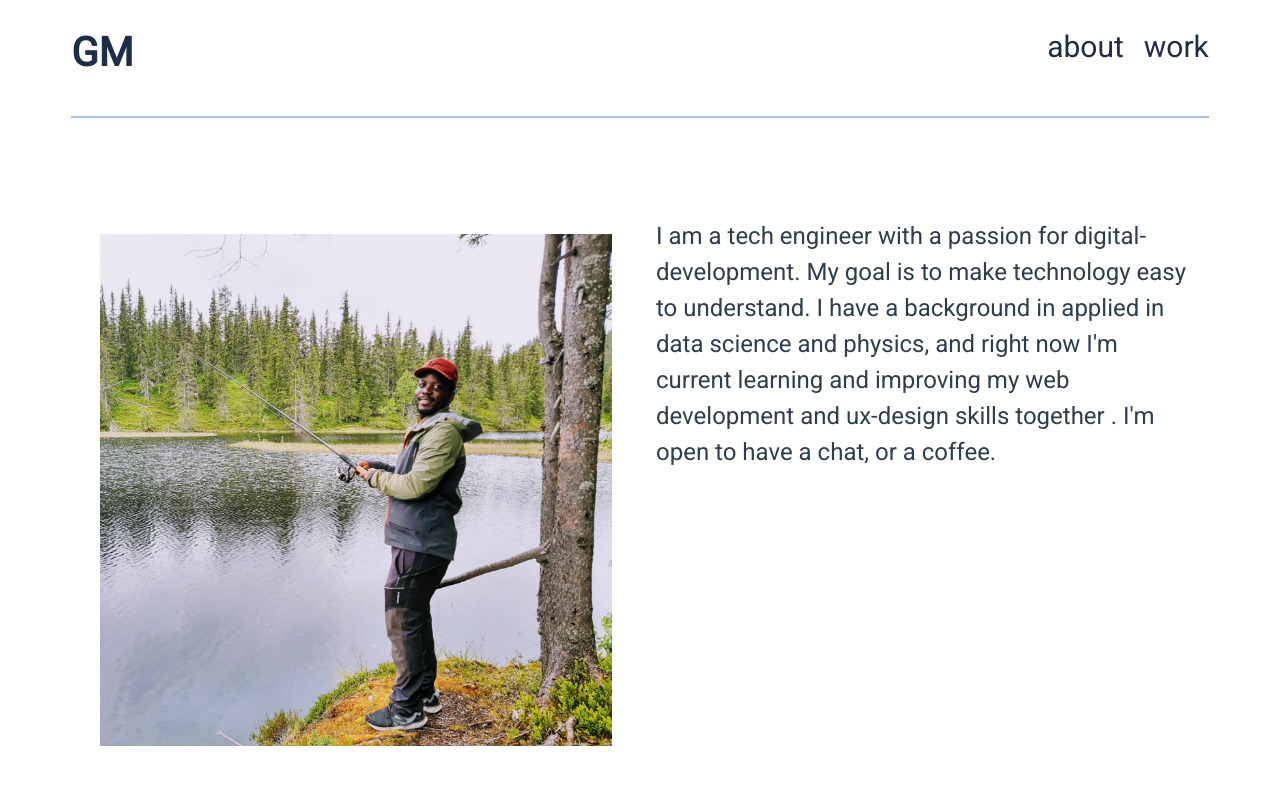
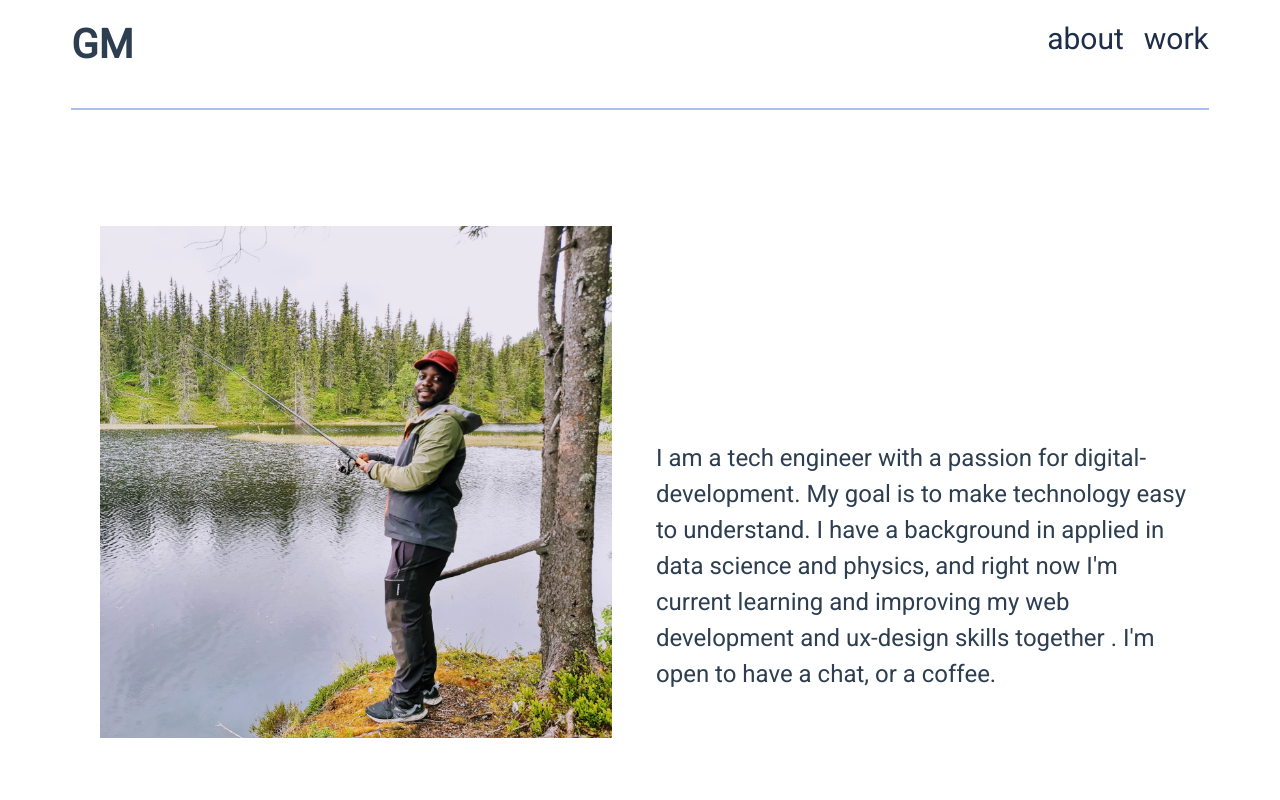
Before and after one commit to tenderking/portfolio, a Vue app: page /about in a window 1280 px wide. Shown: the top 800 px of the page. Built offline with nearby package versions, Linux system fonts and the light colour scheme.

Commit message:
refactor: added dark mode

```diff
--- a/src/App.vue
+++ b/src/App.vue
@@ -15,18 +15,42 @@
 
 <script>
 	export default {
-  name: "App"
+		name: "App",
 	};
 </script>
 
 <style>
-#app {
+	body {
+		--color-60: #2c81df;
+		--color-10: #1e2d48;
+		--color-20: #2c3e50;
+		--color-80: #a9c0ef;
+		--color-85: hsl(220, 90%, 85%);
+		--color-90: hsl(220, 69%, 70%);
+		--color-100: white;
+		--color-sec-60: burlywood;
+		--color-text: var(--color-20);
+		--color-text-2: var(--color-80);
+		--color-text-3: var(--color-10);
+		--color-bg: var(--color-60);
+		--bg: var(--color-100);
+
 		font-family: "Roboto", sans-serif;
 		-webkit-font-smoothing: antialiased;
 		-moz-osx-font-smoothing: grayscale;
 		text-align: center;
-  color: #2c3e50;
+		color: var(--color-text);
+		background: var(--bg);
 		margin-top: auto;
+	}
+	@media (prefers-color-scheme: dark) {
+		body {
+			--color-text: var(--color-85);
+			--color-text-2: var(--color-90);
+			--color-text-3: var(--color-80);
+			--color-bg: var(--color-20);
+			--bg: var(--color-10);
+		}
 	}
 
 	nav {
@@ -37,14 +61,14 @@ nav {
 		margin-bottom: 20px;
 		margin: 0 5%;
 		padding-bottom: 20px;
-  border-bottom: 2px double #a9c0ef;
+		border-bottom: 2px double var(--color-80);
 	}
 
 	.nav-logo {
 		font-weight: bold;
 		font-size: 40px;
 		text-transform: uppercase;
-  color: #1e2d48;
+		color: var(--color-text);
 		margin: 0;
 		text-decoration: none;
 	}
@@ -60,7 +84,7 @@ nav {
 	}
 	.nav-about,
 	.nav-work {
-  color: #1e2d48;
+		color: var(--color-text-3);
 		text-decoration: none;
 		font-weight: 200;
 		font-size: 30px;
@@ -89,10 +113,10 @@ nav {
 	.nav-work:hover::after {
 		width: 100%;
 
-  background: burlywood;
+		background: var(--color-sec-60);
 	}
 	.nav-about:active,
 	.nav-work:active {
-  color: burlywood;
+		color: var(--color-sec-60);
 	}
 </style>
--- a/src/components/about.vue
+++ b/src/components/AboutPage.vue
@@ -129,7 +129,7 @@
 
 <script>
 	export default {
-		name: "About",
+		name: "AboutPage",
 	};
 </script>
 
@@ -171,13 +171,16 @@
 	}
 
 	#profile-pic {
-		width: 90%;
+		max-width: 90%;
 		padding: 1rem;
 	}
 
 	.intro {
 		width: 50%;
 		text-align: left;
+		margin-bottom: 4em;
+		display: grid;
+		place-content: center;
 	}
 
 	p {
@@ -189,7 +192,7 @@
 	}
 
 	.skills-overview {
-		background: #2c81df;
+		background: var(--color-bg);
 		display: flex;
 		justify-content: center;
 
@@ -212,7 +215,7 @@
 		font-weight: bold;
 		font-size: 24px;
 		line-height: 56px;
-		color: #a9c0ef;
+		color: var(--color-text2);
 		margin: 0;
 		margin-bottom: 80px;
 	}
@@ -220,13 +223,13 @@
 	.skill-type {
 		font-weight: bold;
 		font-size: 24px;
-		color: #1e2d48;
+		color: var(--color-text-2);
 		width: max-content;
 		margin: 0;
 	}
 
 	.h3 {
-		color: #1e2d48;
+		color: var(--color-text-3);
 		margin: 0;
 		font-weight: bold;
 		font-size: 18px;
@@ -234,14 +237,14 @@
 	}
 
 	.skill-normal-text {
-		color: #1e2d48;
+		color: var(--color-text-3);
 		width: max-content;
 		margin: 0;
 		font-size: 18px;
 	}
 
 	.italic-date {
-		color: #1e2d48;
+		color: var(--color-text-3);
 		width: max-content;
 		margin: 0;
 		font-style: italic;
@@ -268,7 +271,7 @@
 		width: 40px;
 	}
 	.links > * > * {
-		color: #1e2d48;
+		color: var(--color-text-3);
 		text-decoration: none;
 		display: inline-block;
 		transition: transform 0.2s ease;
--- /dev/null
+++ b/src/components/WorkPage.vue
@@ -0,0 +1,22 @@
+<template>
+	<h1>My projects</h1>
+	<div class="project-card">Coming Soon</div>
+</template>
+
+<script>
+	export default {
+		name: "WorkPage",
+	};
+</script>
+
+<style>
+	.project-card {
+		background: var(--color-sec-60);
+		width: 300px;
+		height: 300px;
+		margin: auto;
+		display: flex;
+		justify-content: center;
+		align-items: center;
+	}
+</style>
--- a/src/components/work.vue
+++ /dev/null
@@ -1,22 +0,0 @@
-<template>
-  <h1>My projects</h1>
-  <div class="project-card">Coming Soon</div>
-</template>
-
-<script>
-export default {
-  name: "Work"
-};
-</script>
-
-<style>
-.project-card {
-  background: burlywood;
-  width: 300px;
-  height: 300px;
-  margin: auto;
-  display: flex;
-  justify-content: center;
-  align-items: center;
-}
-</style>
```
Also changed, not shown: src/router/index.js (+8 -8 lines). Lines whose indentation alone changed are shown as unchanged.
